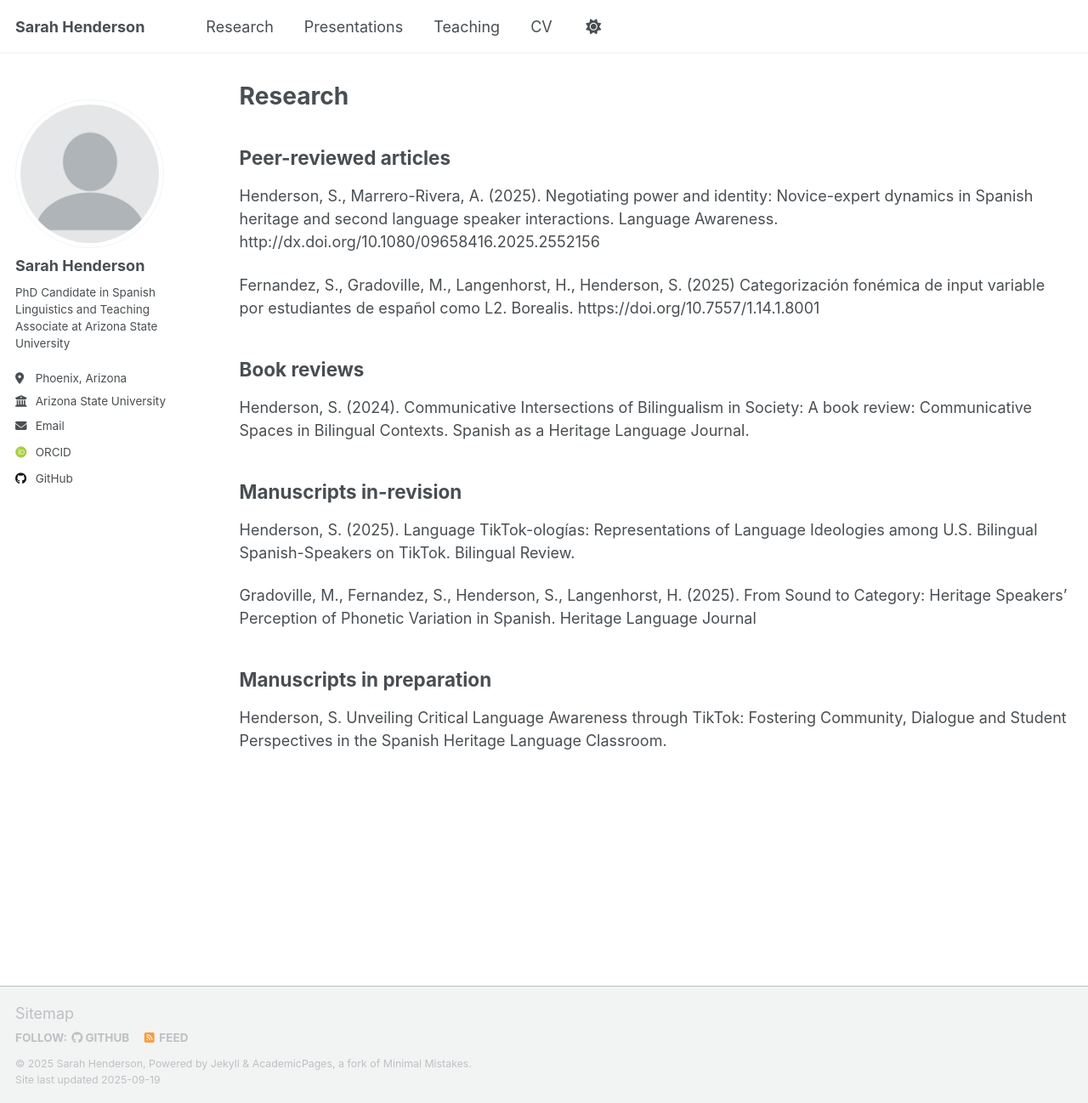
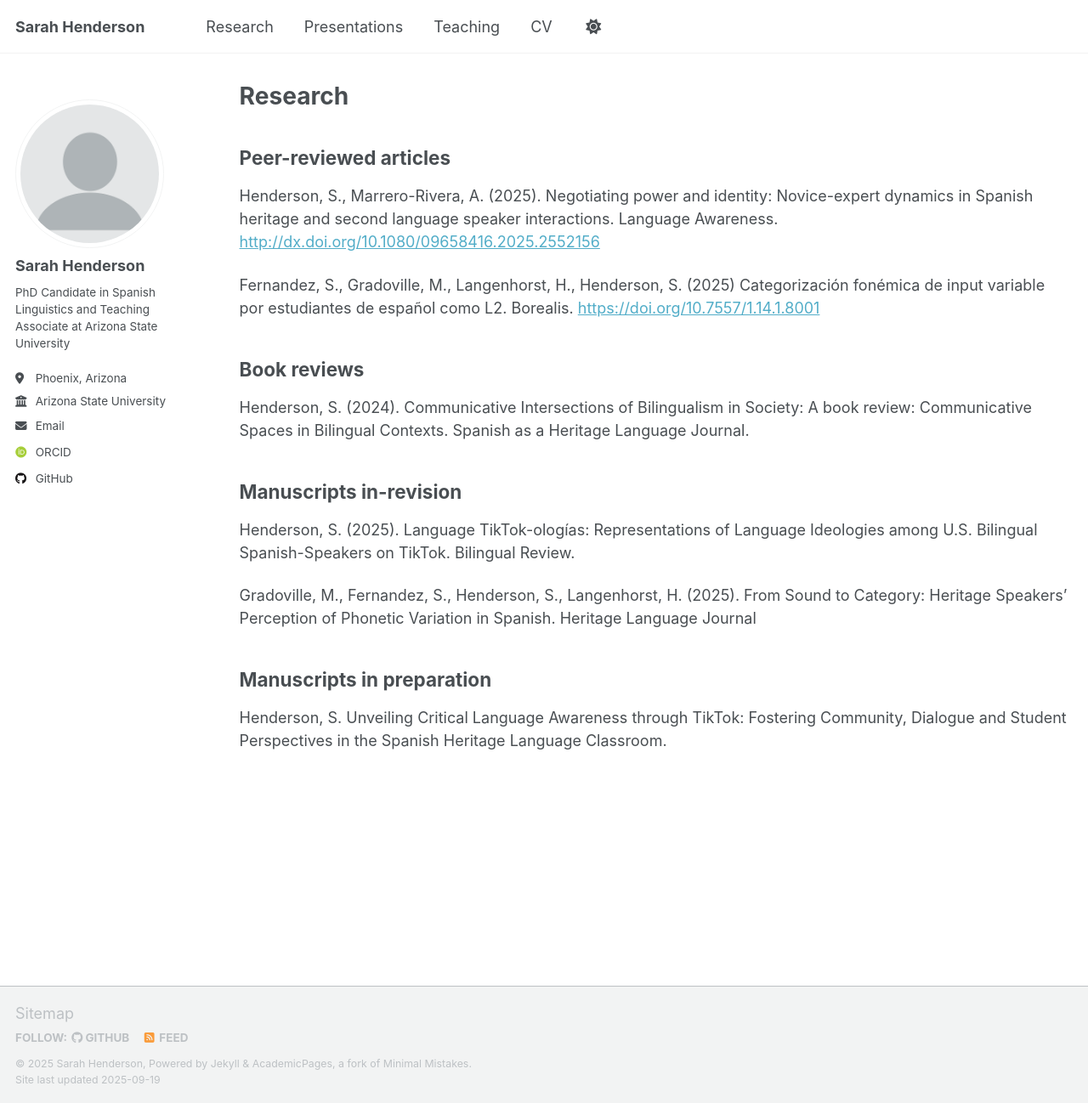
Before and after one commit to sarah-e-henderson/sarah-e-henderson.github.io, a Jekyll site: the page built from _pages/research.md, in a window 1280 px wide and 1298 px high. Shown: the whole window at 85% size. Built offline with Jekyll 4.4.1, drawn with Linux system fonts in a browser that asks for light colours; some web fonts are replaced; a script that is not in the unit is left out; part of the change alters nothing that is shown.

```diff
--- a/_pages/research.md
+++ b/_pages/research.md
@@ -7,9 +7,9 @@ author_profile: true
 
 ## Peer-reviewed articles
 
-Henderson, S., Marrero-Rivera, A. (2025). Negotiating power and identity: Novice-expert dynamics in Spanish heritage and second language speaker interactions. Language Awareness. http://dx.doi.org/10.1080/09658416.2025.2552156
+Henderson, S., Marrero-Rivera, A. (2025). Negotiating power and identity: Novice-expert dynamics in Spanish heritage and second language speaker interactions. Language Awareness. [http://dx.doi.org/10.1080/09658416.2025.2552156](http://dx.doi.org/10.1080/09658416.2025.2552156)
 
-Fernandez, S., Gradoville, M., Langenhorst, H., Henderson, S. (2025) Categorización fonémica de input variable por estudiantes de español como L2. Borealis. https://doi.org/10.7557/1.14.1.8001
+Fernandez, S., Gradoville, M., Langenhorst, H., Henderson, S. (2025) Categorización fonémica de input variable por estudiantes de español como L2. Borealis. [https://doi.org/10.7557/1.14.1.8001](https://doi.org/10.7557/1.14.1.8001)
 
 
 ## Book reviews
```
